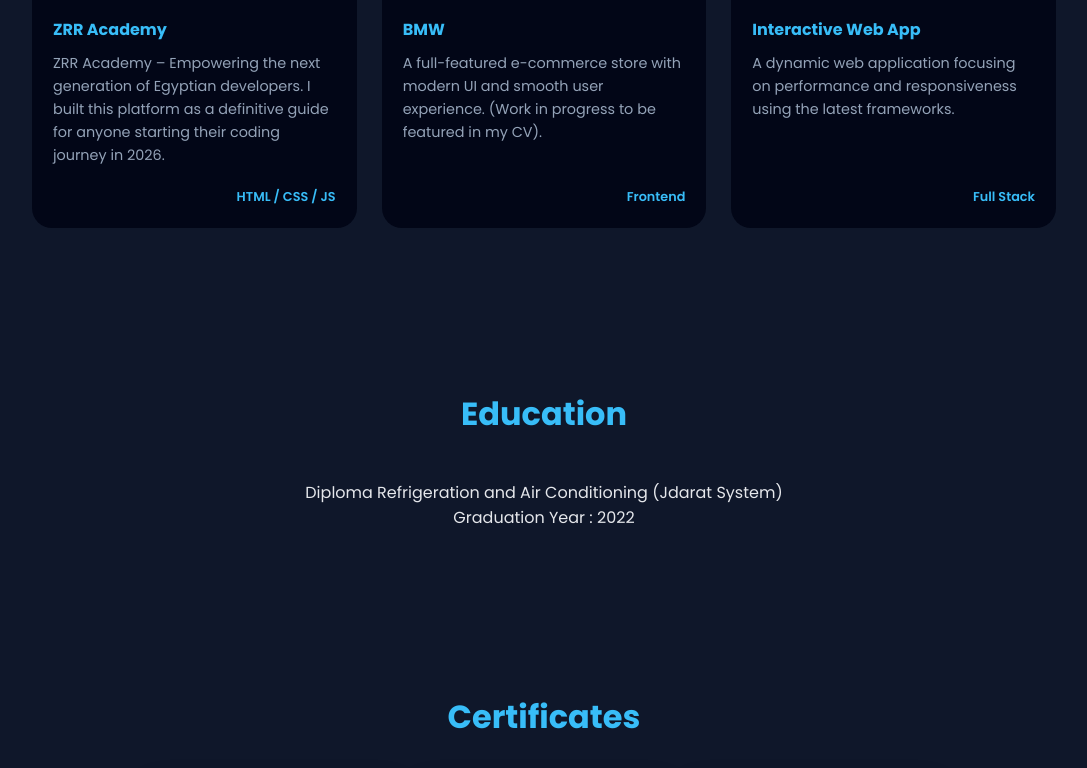
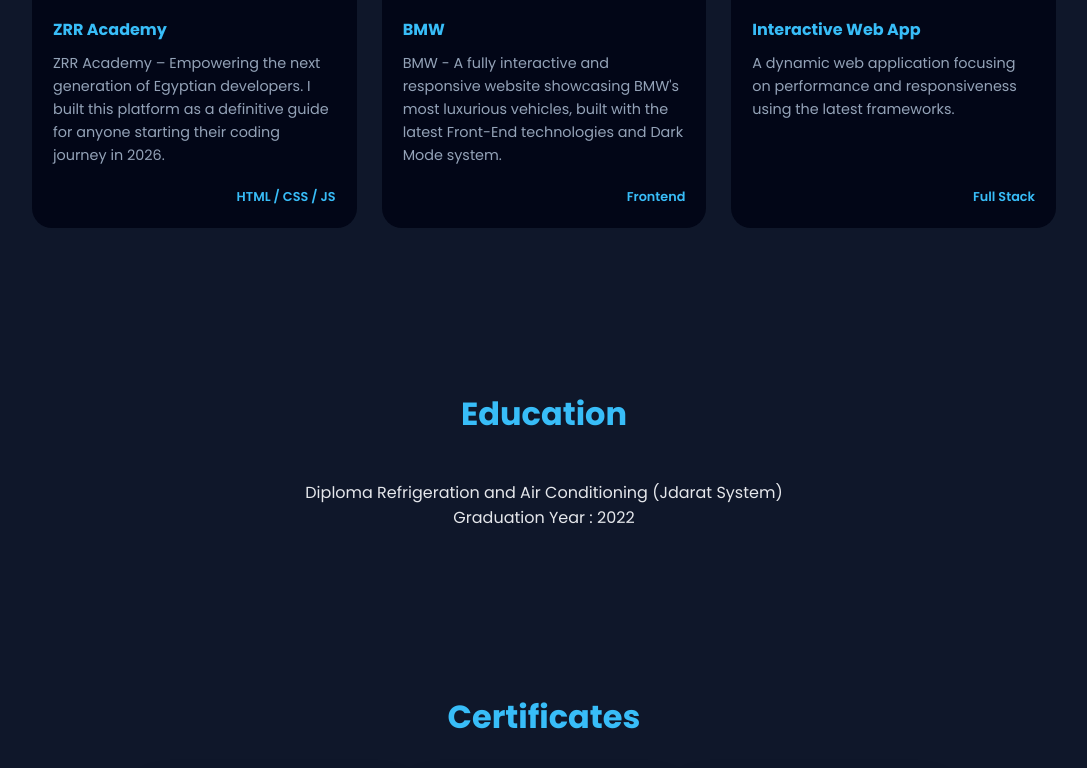
Before and after one commit to RamdanAhmed2005/cv-Ramadan-Ahmed, a plain HTML site: page index.html in a window 1280 px wide. Shown: the part 2030-2798 px from the top of the page, without its empty margins (96-1183 px from the left). Drawn offline with Linux system fonts and the light colour scheme.

Commit message:
Update index.html

```diff
--- a/index.html
+++ b/index.html
@@ -249,7 +249,7 @@
             <img src="BMW.png" alt="Project Two">
           </div>
           <h4>BMW</h4>
-          <p>A full-featured e-commerce store with modern UI and smooth user experience. (Work in progress to be featured in my CV).</p>
+          <p>BMW - A fully interactive and responsive website showcasing BMW's most luxurious vehicles, built with the latest Front-End technologies and Dark Mode system.</p>
           <span>Frontend</span>
         </div>
       </a>
```
